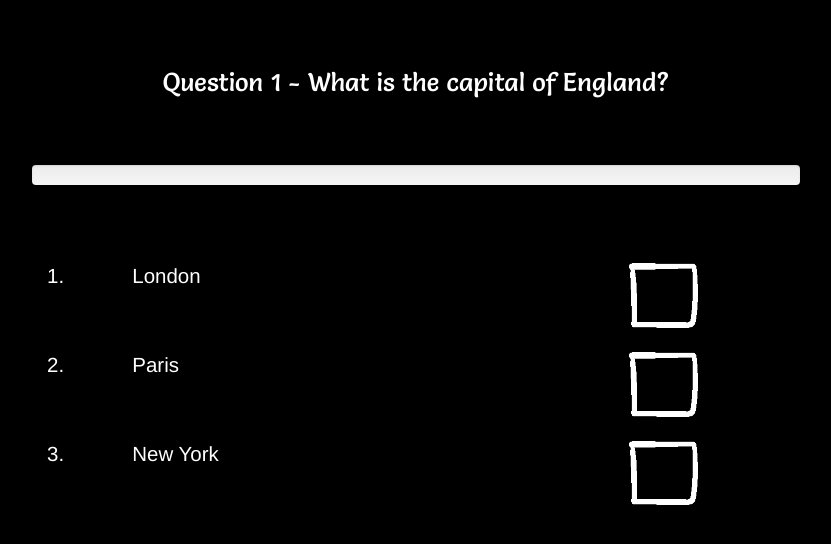
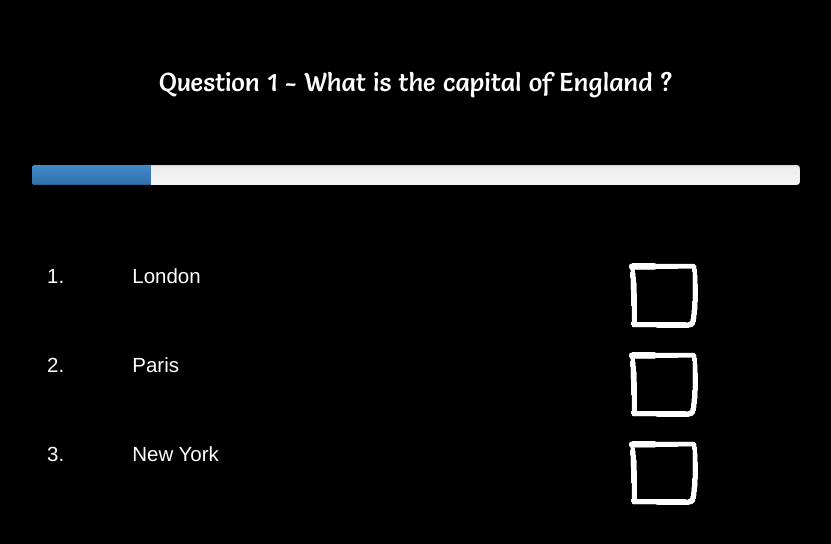
Before and after one commit to DoctorTone/KidsQuiz, a plain HTML site: page questions.html in a window 1280 px wide. Shown: the whole page, without its empty margins (224-1055 px from the left). Drawn offline with Linux system fonts and the light colour scheme.

Commit message:
Read questions from file + progress timer

```diff
--- a/css/quizStyles.css
+++ b/css/quizStyles.css
@@ -30,6 +30,7 @@ body {
 .mainTitle {
     margin: 5%;
 }
+.mainTitle p,
 .mainTitle span {
     font-size: 2vw;
     font-family: 'salsaregular';
--- /dev/null
+++ b/js/questionText.js
@@ -0,0 +1,18 @@
+/**
+ * Created by DrTone on 07/09/2017.
+ */
+
+//Questions for childrens quiz
+
+let questionText = [
+    {
+        question: "What is the capital of England ?",
+        answers: ["London", "Paris", "New York"],
+        answer: 0
+    },
+    {
+        question: "What is the closest planet to the Sun?",
+        answers: ["Earth", "Saturn", "Mercury"],
+        answer: 2
+    }
+];
--- a/js/questions.js
+++ b/js/questions.js
@@ -2,7 +2,47 @@
  * Created by DrTone on 11/04/2017.
  */
 
+class QuestionManager {
+    constructor() {
+        this.currentQuestion = 0;
+        this.numAnswers = 3;
+        this.updateTime = 100;
+        this.currentTime = 0;
+        this.totalTime = 30 * 1000;
+    }
+
+    getUpdateTime() {
+        return this.updateTime;
+    }
+
+    updateTimer() {
+        this.currentTime += this.updateTime;
+        let progress = (this.currentTime / this.totalTime) * 100;
+        $('#progressBar').width(progress + "%");
+        if(this.currentTime >= this.totalTime) {
+            console.log("Timeout!");
+        }
+    }
+
+    setupNextQuestion() {
+        //Set up question
+        let question = questionText[this.currentQuestion];
+        let qNumber = this.currentQuestion + 1;
+        $('#questionNumber').html(qNumber);
+        $('#questionText').html(question.question);
+
+        //Set up answers
+        let baseText = "answer";
+        for(let i=0; i<this.numAnswers; ++i) {
+            $('#' + baseText + i).html(question.answers[i]);
+        }
+    }
+}
 
 $(document).ready( ()=> {
-
+    let qManager = new QuestionManager();
+    qManager.setupNextQuestion();
+    setInterval( () => {
+        qManager.updateTimer();
+    }, qManager.getUpdateTime());
 });
--- a/questions.html
+++ b/questions.html
@@ -10,16 +10,17 @@
 
     <script type="text/javascript" src="js/jquery-1.11.2.min.js"></script>
     <script type="text/javascript" src="js/bootstrap.min.js"></script>
-    <script type="text/javascript" src="js/questions.js?v=0.2"></script>
+    <script type="text/javascript" src="js/questionText.js"></script>
+    <script type="text/javascript" src="js/questions.js?v=0.3"></script>
 
 </head>
 <body>
     <div class="mainTitle centred">
-        <span>Question 1 - What is the capital of England?</span>
+        <p>Question <span id="questionNumber"></span> - <span id="questionText"></span></p>
     </div>
 
     <div class="progress centred">
-        <div class="progress-bar">
+        <div id="progressBar" class="progress-bar">
         </div>
     </div>
 
@@ -30,7 +31,7 @@
                     <p>1.</p>
                 </div>
                 <div class="col-md-6">
-                    <p>London</p>
+                    <p id="answer0"></p>
                 </div>
                 <div class="col-md-2 questionImage">
                     <img src="images/square.png">
@@ -43,7 +44,7 @@
                     <p>2.</p>
                 </div>
                 <div class="col-md-6">
-                    <p>Paris</p>
+                    <p id="answer1"></p>
                 </div>
                 <div class="col-md-2 questionImage">
                     <img src="images/square.png">
@@ -56,7 +57,7 @@
                     <p>3.</p>
                 </div>
                 <div class="col-md-6">
-                    <p>New York</p>
+                    <p id="answer2"></p>
                 </div>
                 <div class="col-md-2 questionImage">
                     <img src="images/square.png">
```
